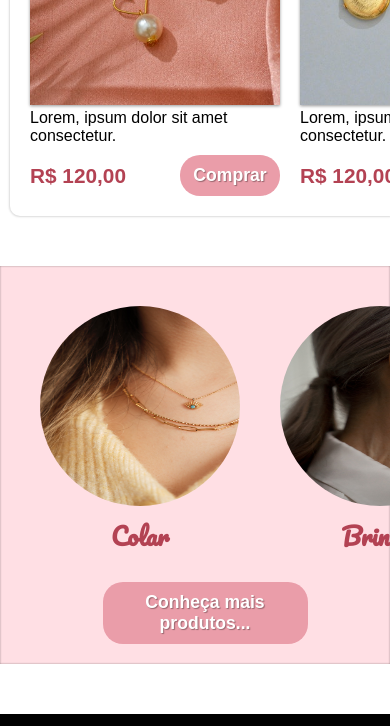
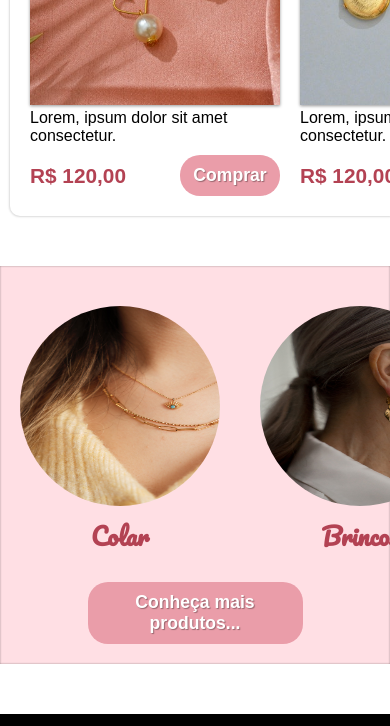
Before and after one commit to ErlonMurilo/LanyAcessorios, a plain HTML site: page index.html in a window 390 px wide. Shown: the part 495-1221 px from the top of the page. Drawn offline with nearby package versions, Linux system fonts and the light colour scheme.

Commit message:
correcao

```diff
--- a/estilos/style.css
+++ b/estilos/style.css
@@ -154,8 +154,7 @@
     #tiposProdutos{
         background-color: #ffdfe4;
         box-shadow: inset 0px 0px 2px rgba(0, 0, 0, 0.438);
-        padding: 20px;
-        padding-right: 0px;
+        padding: 20px 0;
         margin-bottom: 50px;
     }
 
```
